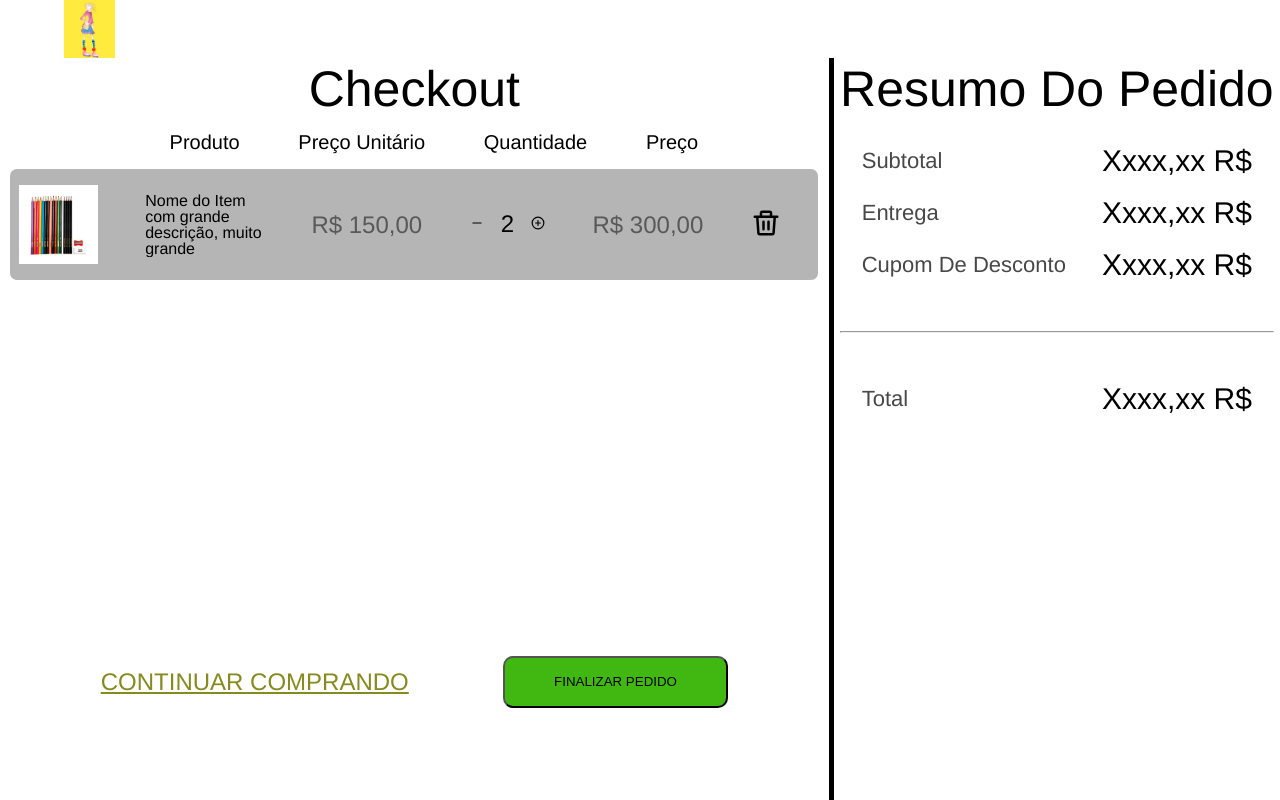
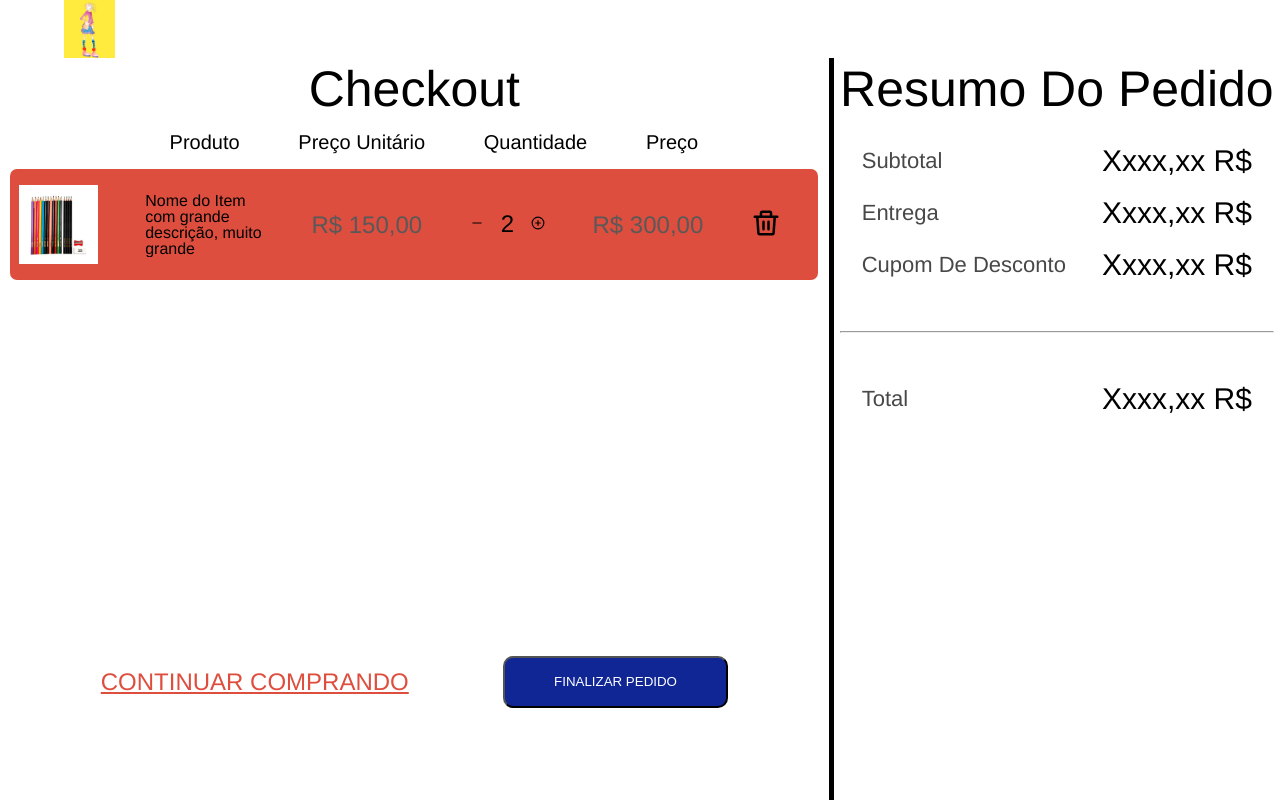
Before and after one commit to GRPeres/AEstudante, a Flask app: template templates/tela-compra.html in a window 1280 px wide. Run offline with Flask 3, Linux system fonts and the light colour scheme; the template is opened without the code that fills it, so the values that code supplies are empty.

Commit message:
Update tela-compra.css

```diff
--- a/static/css/tela-compra.css
+++ b/static/css/tela-compra.css
@@ -122,7 +122,7 @@ html {
   align-items: center;
   align-content: center;
   border-radius: 7px;
-  background-color: #b5b5b5;
+  background-color: #de4e3e;
 }
 
 .tela-de-compra .image {
@@ -202,9 +202,7 @@ html {
   line-height: 24px;
   font-size: 24px;
   letter-spacing: 0;
-  color: #878a1e;
-  width: auto;
-  height: auto;
+  color: #de4e3e;
   border: none;
   cursor: pointer;
   background-color: transparent;
@@ -213,12 +211,12 @@ html {
 
 .tela-de-compra .botao-finalizar-compra {
   position: relative;
-
   padding: 2% 6%;
   position: relative;
   border-radius: 10px;
   cursor: pointer;
-  background-color: #41b811;
+  background-color: #102694;
+  color: #ffffff;
 }
 
 .tela-de-compra .tabela-preco {
```
